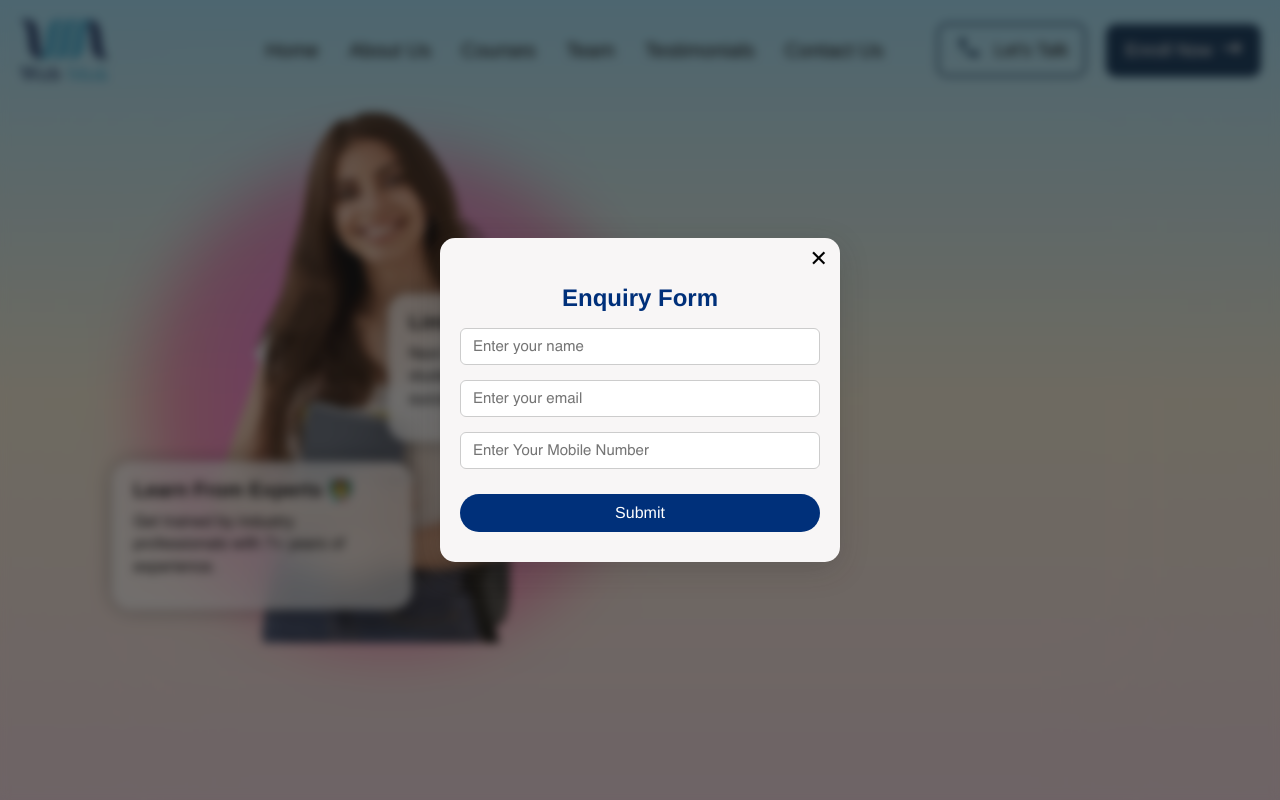
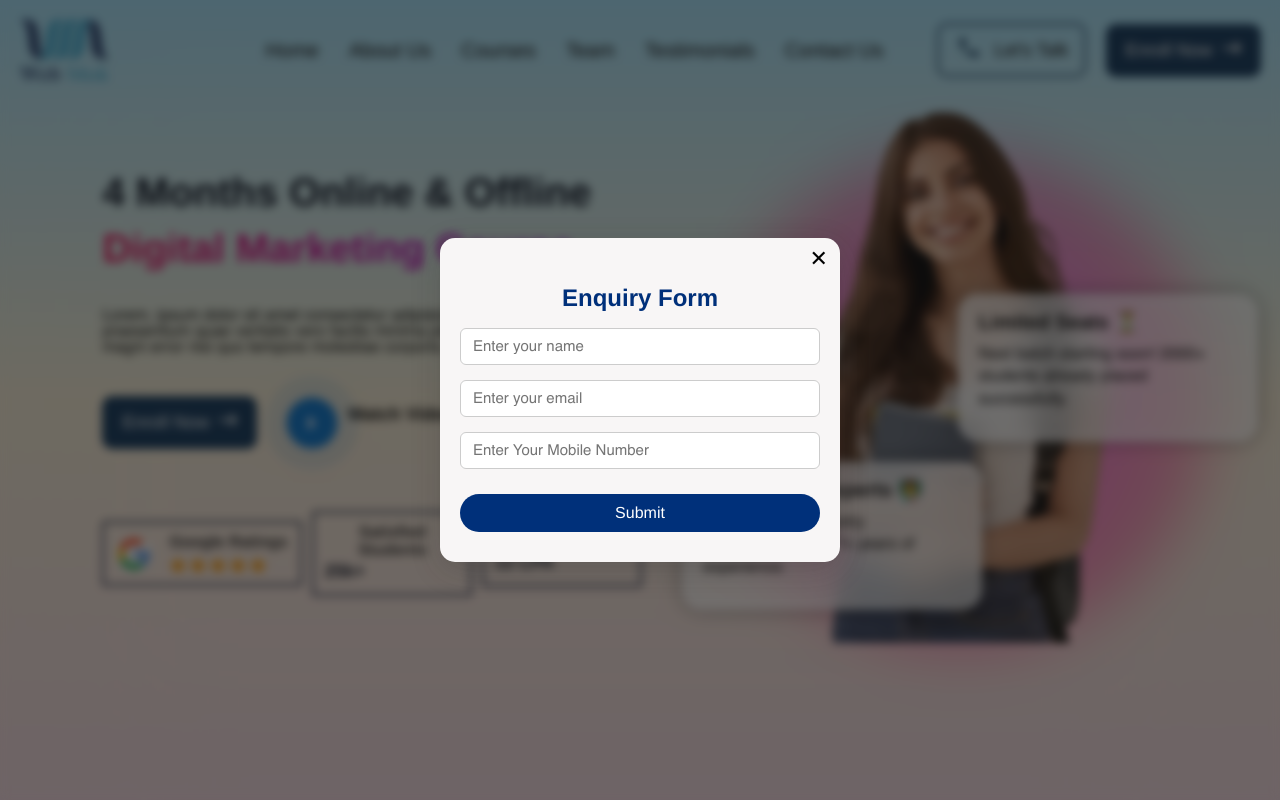
Before and after one commit to Bhuwan2528/webmok-digital-marketing, a React (Vite) app: page / in a window 1280 px wide. Shown: the top 800 px of the page. Built offline with nearby package versions, Linux system fonts and the light colour scheme; a web font is replaced by a local one.

Commit message:
back to normal

```diff
--- a/src/Components/Header/Header.jsx
+++ b/src/Components/Header/Header.jsx
@@ -35,7 +35,7 @@ const Header = ({ openPopup }) => {
         </div>
 
         <div className="hero">
-            {/* <div className="hero-left">
+            <div className="hero-left">
                 <h3>4 Months Online & Offline <br /><span>Digital Marketing Course</span></h3>
                 <p>Lorem, ipsum dolor sit amet consectetur adipisicing elit. Saepe consequatur, praesentium quae veritatis vero facilis minima placeat eum natus cumque magni error nisi quo tempore molestiae corporis. Nisi, quibusdam adipisci!</p>
 
@@ -68,7 +68,7 @@ const Header = ({ openPopup }) => {
                         </div>
                     </div>
                 </div>
-            </div> */}
+            </div>
 
             <div className="hero-right">
                 <div className="glow-circle"></div>
```
